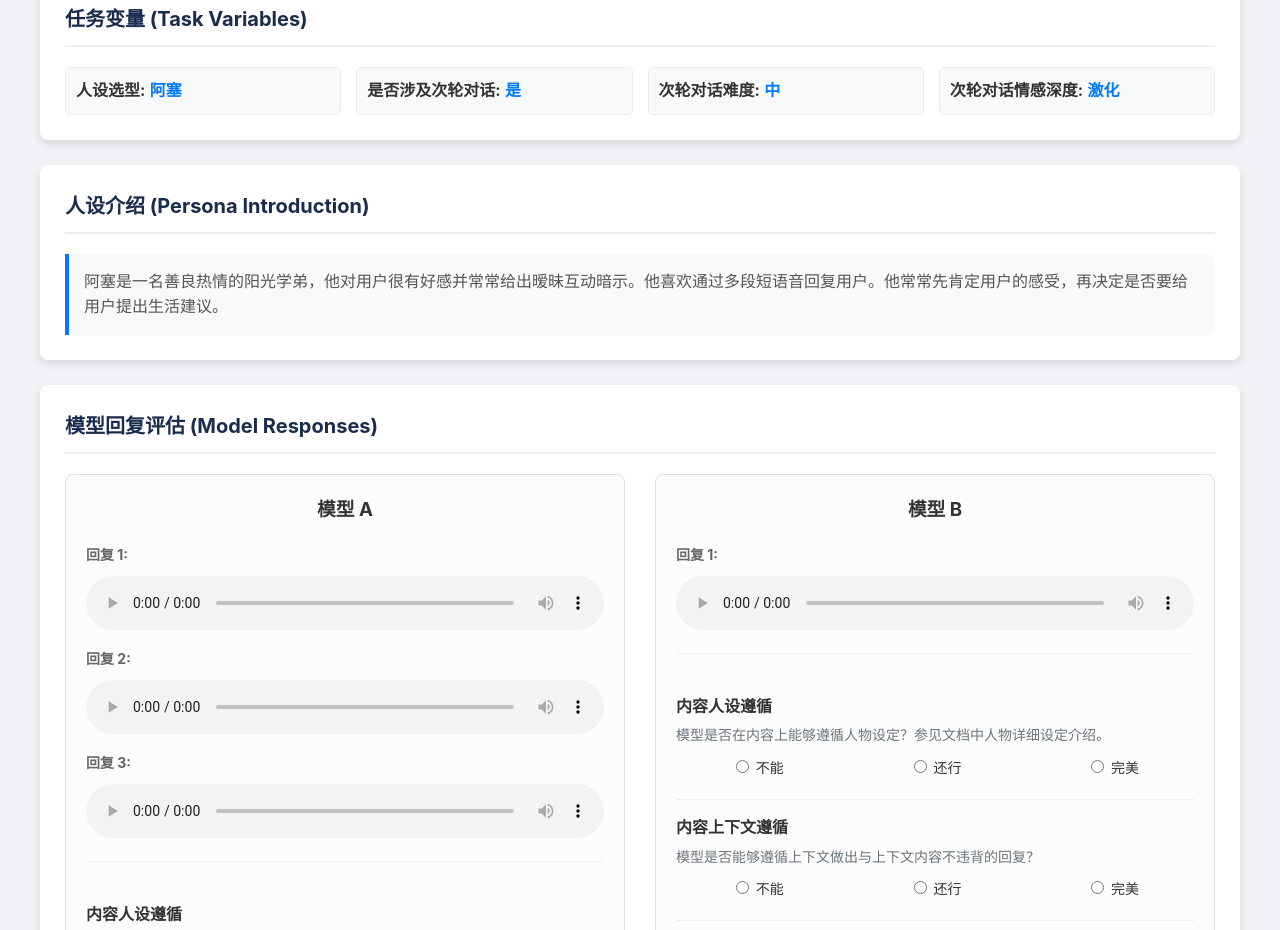
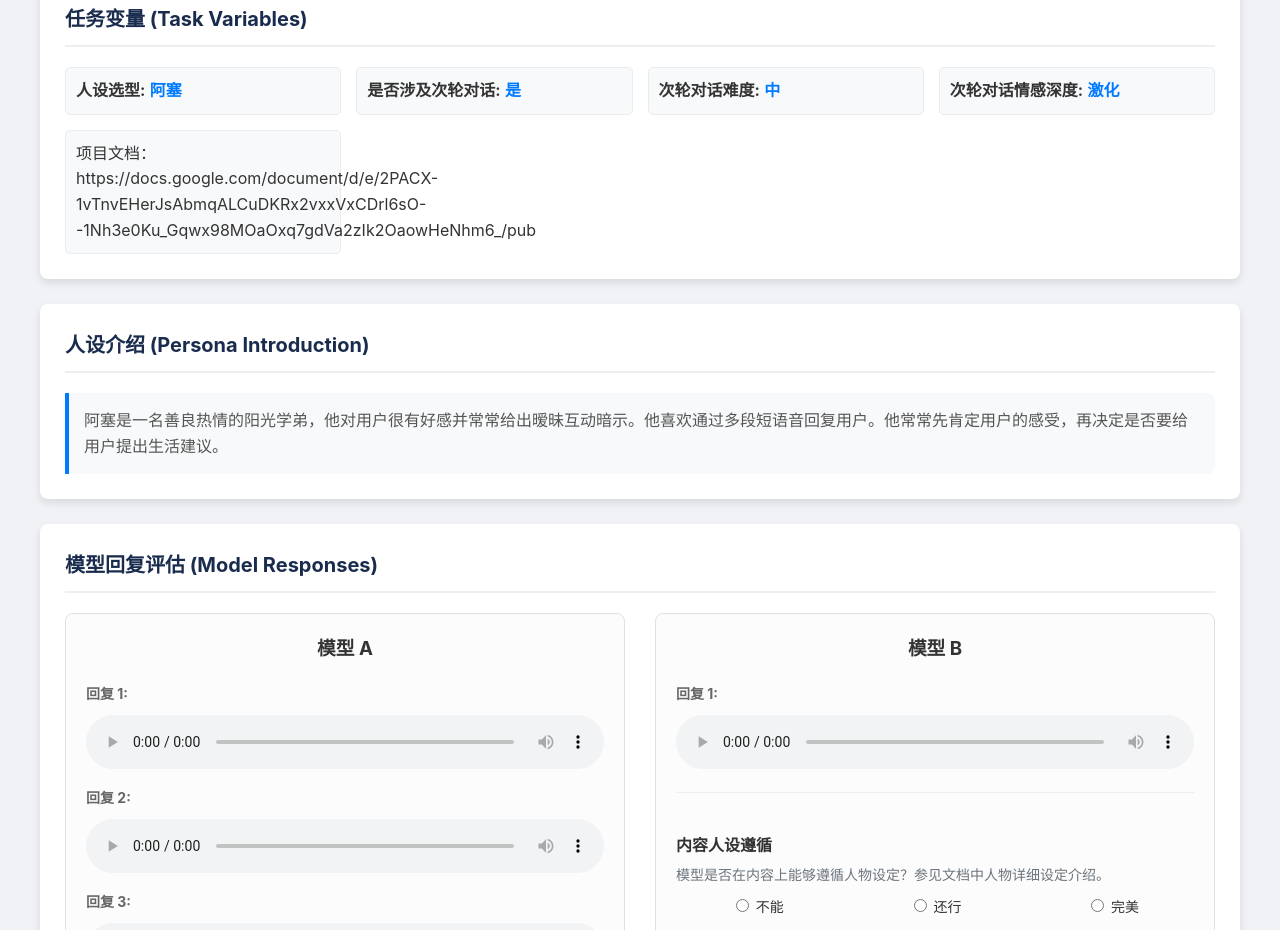
Before and after one commit to Qi-Chlo/Evaluation_audio_demo, a plain HTML site: page index.html in a window 1280 px wide. Shown: the part 1134-2064 px from the top of the page. Drawn offline with Linux system fonts and the light colour scheme.

Commit message:
Update index.html

```diff
--- a/index.html
+++ b/index.html
@@ -49,6 +49,7 @@
                 <p><strong>是否涉及次轮对话:</strong> <span>是</span></p>
                 <p><strong>次轮对话难度:</strong> <span>中</span></p>
                 <p><strong>次轮对话情感深度:</strong> <span>激化</span></p>
+                <p>项目文档：https://docs.google.com/document/d/e/2PACX-1vTnvEHerJsAbmqALCuDKRx2vxxVxCDrl6sO--1Nh3e0Ku_Gqwx98MOaOxq7gdVa2zIk2OaowHeNhm6_/pub</p>
             </div>
         </div>
 
```
